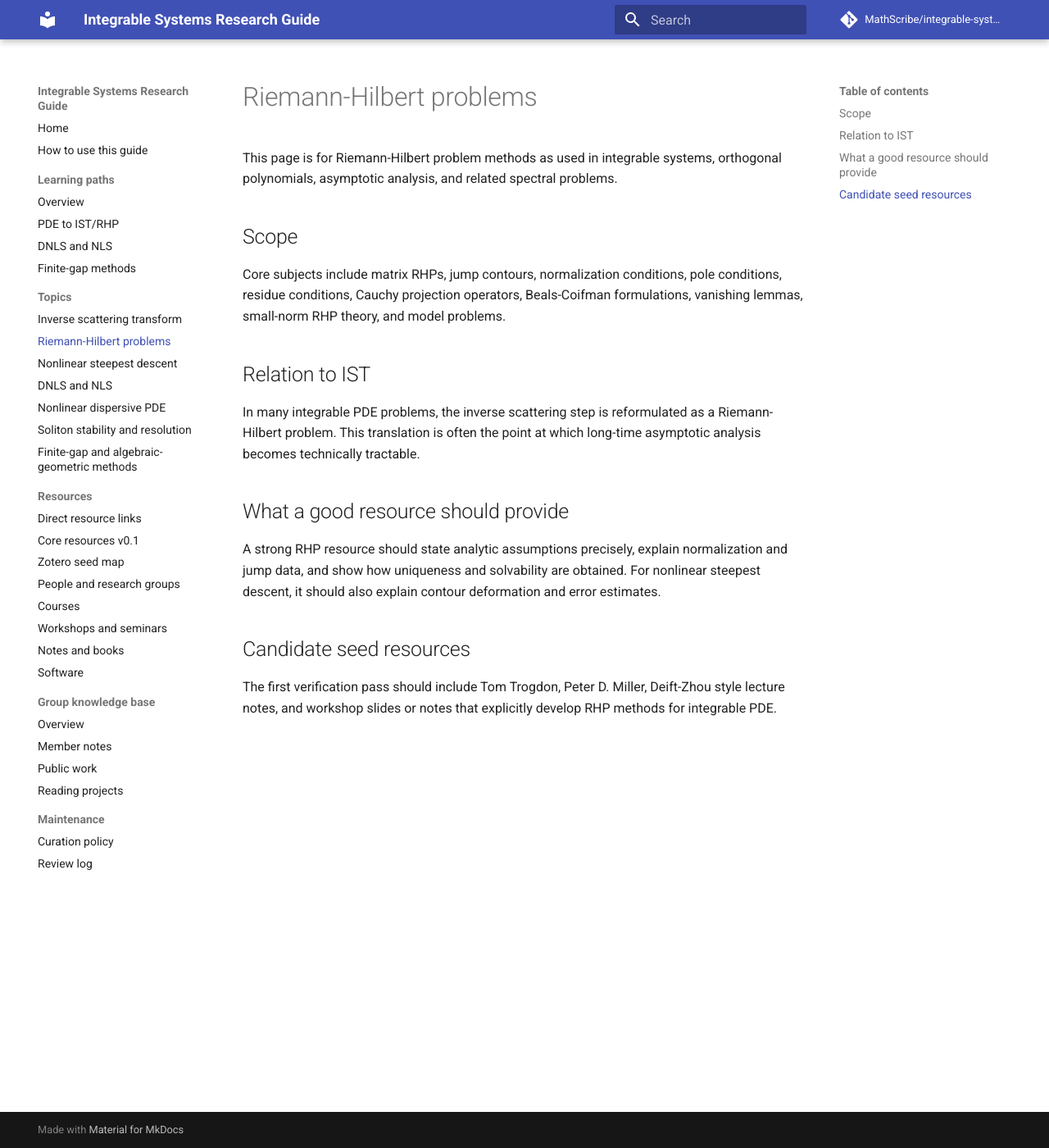
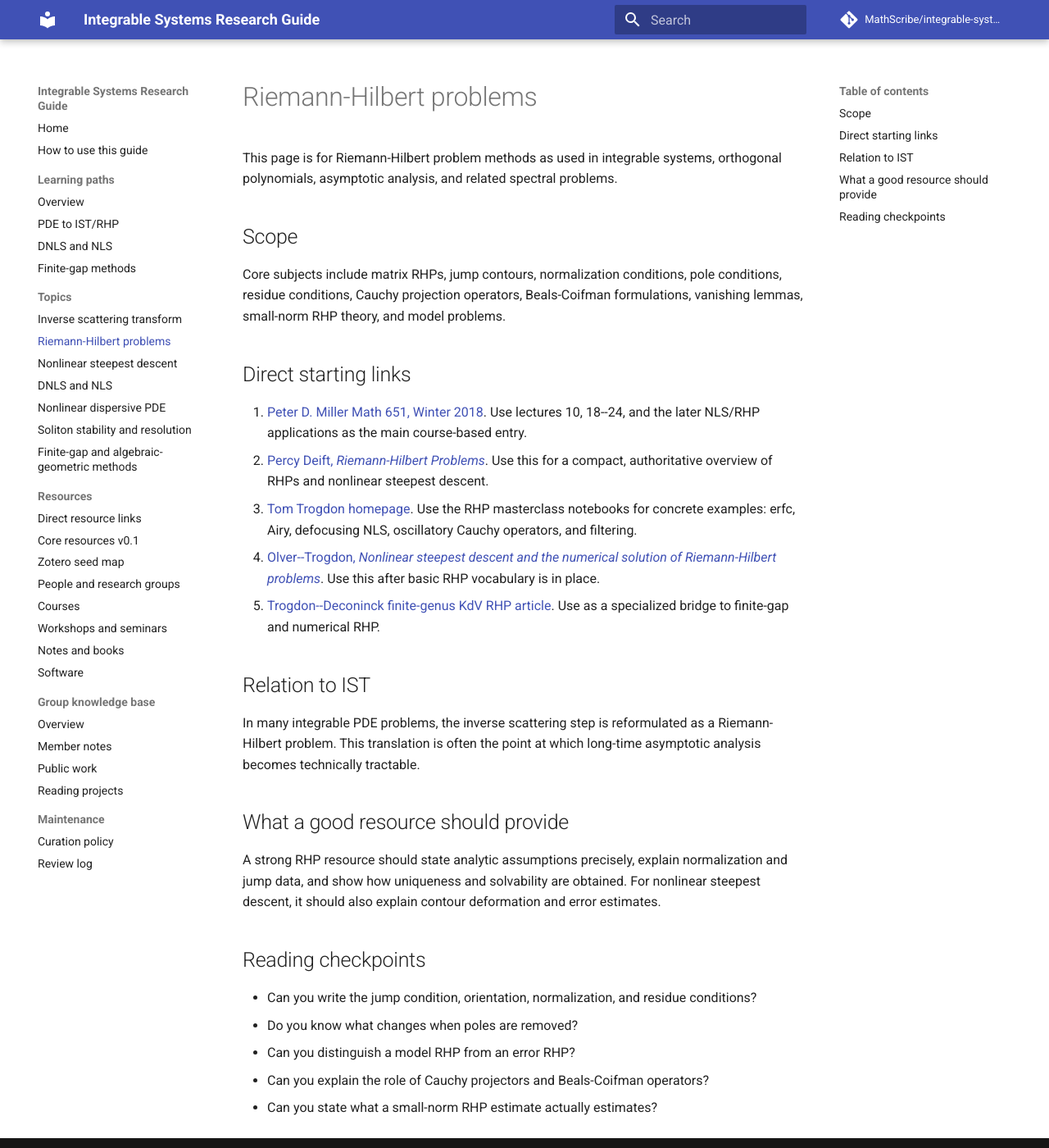
Before and after one commit to MathScribe/integrable-systems-guide, an MkDocs documentation site: the page built from docs/topics/rhp.md, in a window 1280 px wide and 1400 px high. Shown: the whole window at 82% size. Built offline with MkDocs 1.6.1 and Material for MkDocs 9.7.7, drawn with Linux system fonts in a browser that asks for light colours; comment, search, counter and statistics services are not loaded.

Commit message:
Add direct RHP links

```diff
--- a/docs/topics/rhp.md
+++ b/docs/topics/rhp.md
@@ -5,6 +5,14 @@ This page is for Riemann-Hilbert problem methods as used in integrable systems,
 ## Scope
 
 Core subjects include matrix RHPs, jump contours, normalization conditions, pole conditions, residue conditions, Cauchy projection operators, Beals-Coifman formulations, vanishing lemmas, small-norm RHP theory, and model problems.
+
+## Direct starting links
+
+1. [Peter D. Miller Math 651, Winter 2018](https://websites.umich.edu/~millerpd/CurrentCourses/651_Winter18.html). Use lectures 10, 18--24, and the later NLS/RHP applications as the main course-based entry.
+2. [Percy Deift, *Riemann-Hilbert Problems*](https://arxiv.org/abs/1903.08304). Use this for a compact, authoritative overview of RHPs and nonlinear steepest descent.
+3. [Tom Trogdon homepage](https://faculty.washington.edu/trogdon/). Use the RHP masterclass notebooks for concrete examples: erfc, Airy, defocusing NLS, oscillatory Cauchy operators, and filtering.
+4. [Olver--Trogdon, *Nonlinear steepest descent and the numerical solution of Riemann-Hilbert problems*](https://arxiv.org/abs/1205.5604). Use this after basic RHP vocabulary is in place.
+5. [Trogdon--Deconinck finite-genus KdV RHP article](https://linkinghub.elsevier.com/retrieve/pii/S0167278913000444). Use as a specialized bridge to finite-gap and numerical RHP.
 
 ## Relation to IST
 
@@ -14,6 +22,10 @@ In many integrable PDE problems, the inverse scattering step is reformulated as
 
 A strong RHP resource should state analytic assumptions precisely, explain normalization and jump data, and show how uniqueness and solvability are obtained. For nonlinear steepest descent, it should also explain contour deformation and error estimates.
 
-## Candidate seed resources
+## Reading checkpoints
 
-The first verification pass should include Tom Trogdon, Peter D. Miller, Deift-Zhou style lecture notes, and workshop slides or notes that explicitly develop RHP methods for integrable PDE.
+- Can you write the jump condition, orientation, normalization, and residue conditions?
+- Do you know what changes when poles are removed?
+- Can you distinguish a model RHP from an error RHP?
+- Can you explain the role of Cauchy projectors and Beals-Coifman operators?
+- Can you state what a small-norm RHP estimate actually estimates?
```
